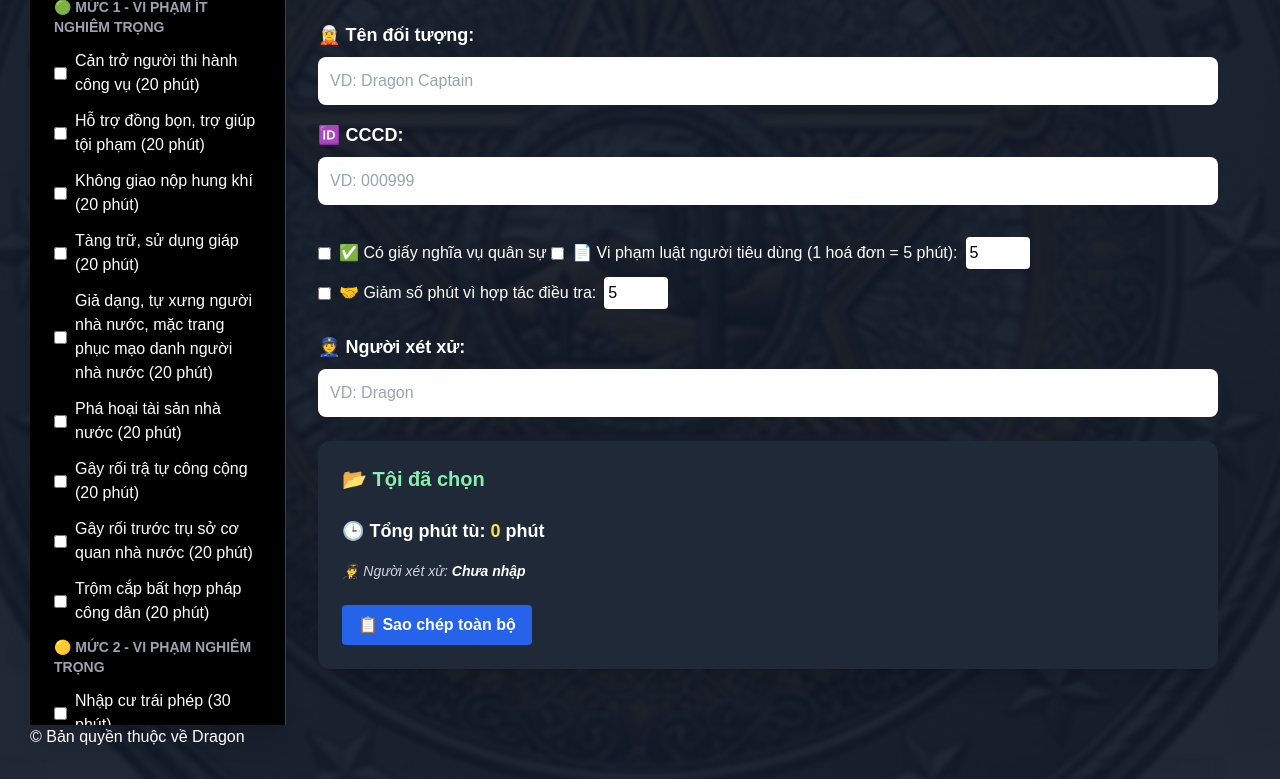
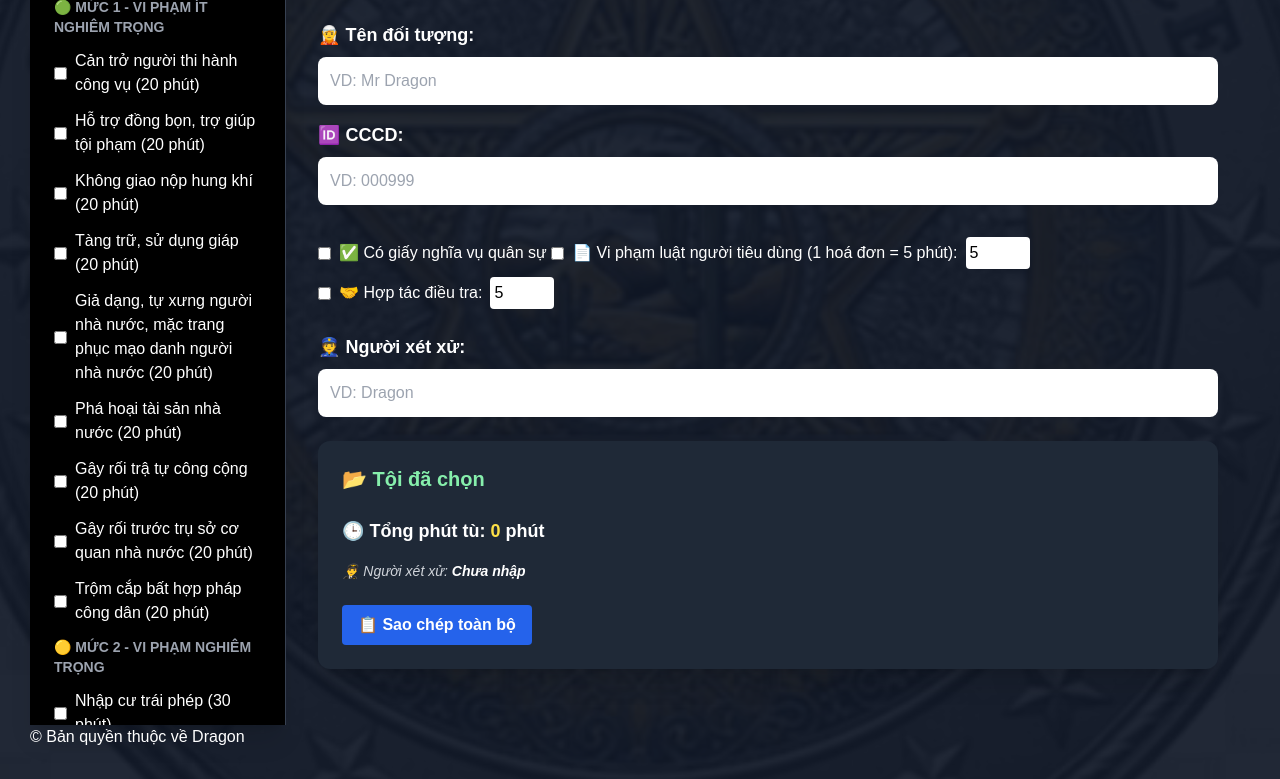
Before and after one commit to dragoncaption/gta5rlife, a plain HTML site: page gta-xu-an-hoan-chinh.html in a window 1280 px wide. Shown: the part 153-932 px from the top of the page. Drawn offline with nearby package versions, Linux system fonts and the light colour scheme.

Commit message:
Update gta-xu-an-hoan-chinh.html

```diff
--- a/gta-xu-an-hoan-chinh.html
+++ b/gta-xu-an-hoan-chinh.html
@@ -57,7 +57,7 @@
 
       <div class="mb-6">
         <label class="block mb-2 text-lg font-semibold">🧝 Tên đối tượng:</label>
-        <input id="suspect-name" type="text" placeholder="VD: Dragon Captain" class="w-full p-3 rounded-lg text-black"/>
+        <input id="suspect-name" type="text" placeholder="VD: Mr Dragon" class="w-full p-3 rounded-lg text-black"/>
 
         <label class="block mt-4 mb-2 text-lg font-semibold">🆔 CCCD:</label>
         <input id="suspect-id" type="text" placeholder="VD: 000999" class="w-full p-3 rounded-lg text-black"/>
@@ -75,7 +75,7 @@
   </label>
   <label class="inline-flex items-center space-x-2">
     <input id="cooperate-check" type="checkbox" class="accent-blue-500" onchange="updateSelectedCrimes()">
-    <span>🤝 Giảm số phút vì hợp tác điều tra:</span>
+    <span>🤝 Hợp tác điều tra:</span>
     <input id="cooperate-minutes" type="number" min="0" value="5" class="w-16 p-1 rounded text-black ml-2" onchange="updateSelectedCrimes()"/>
   </label>
 </div>
```
